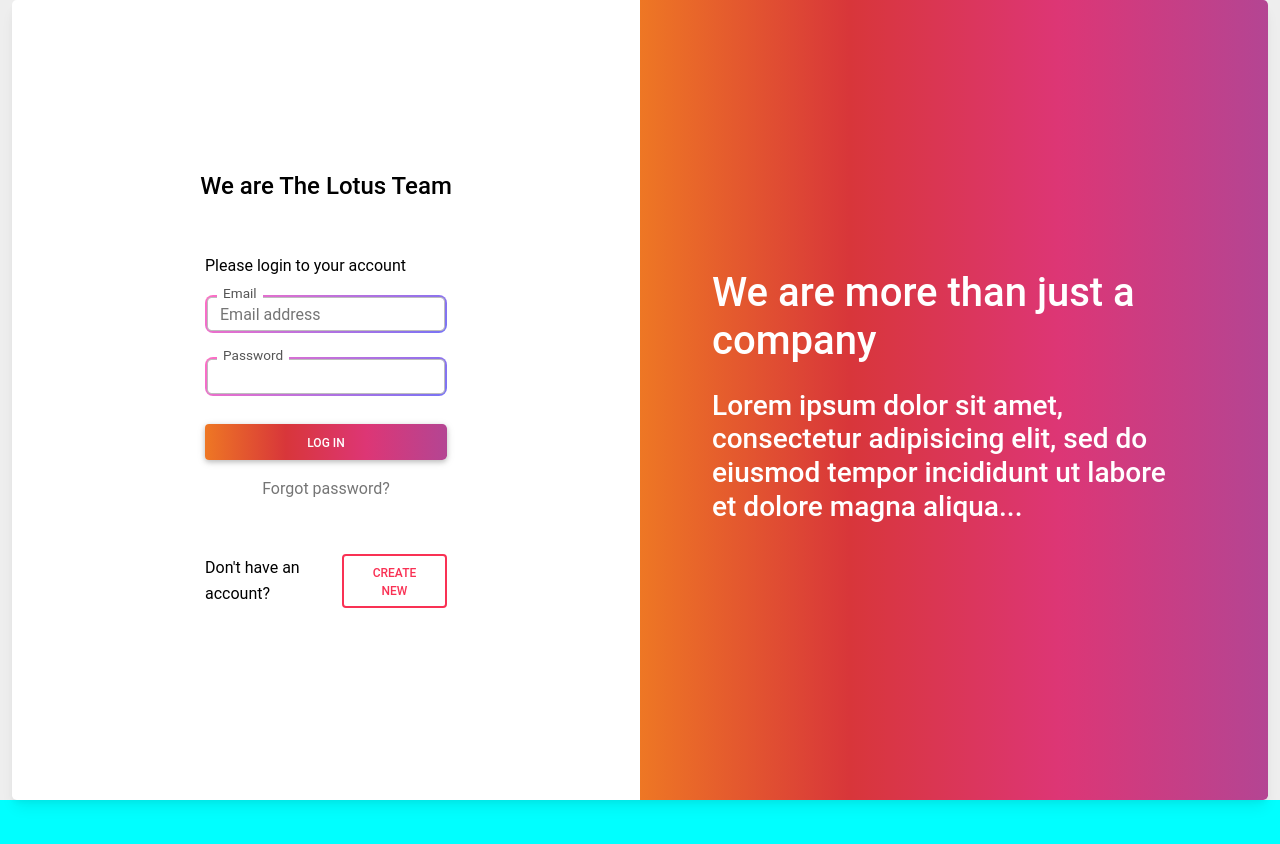
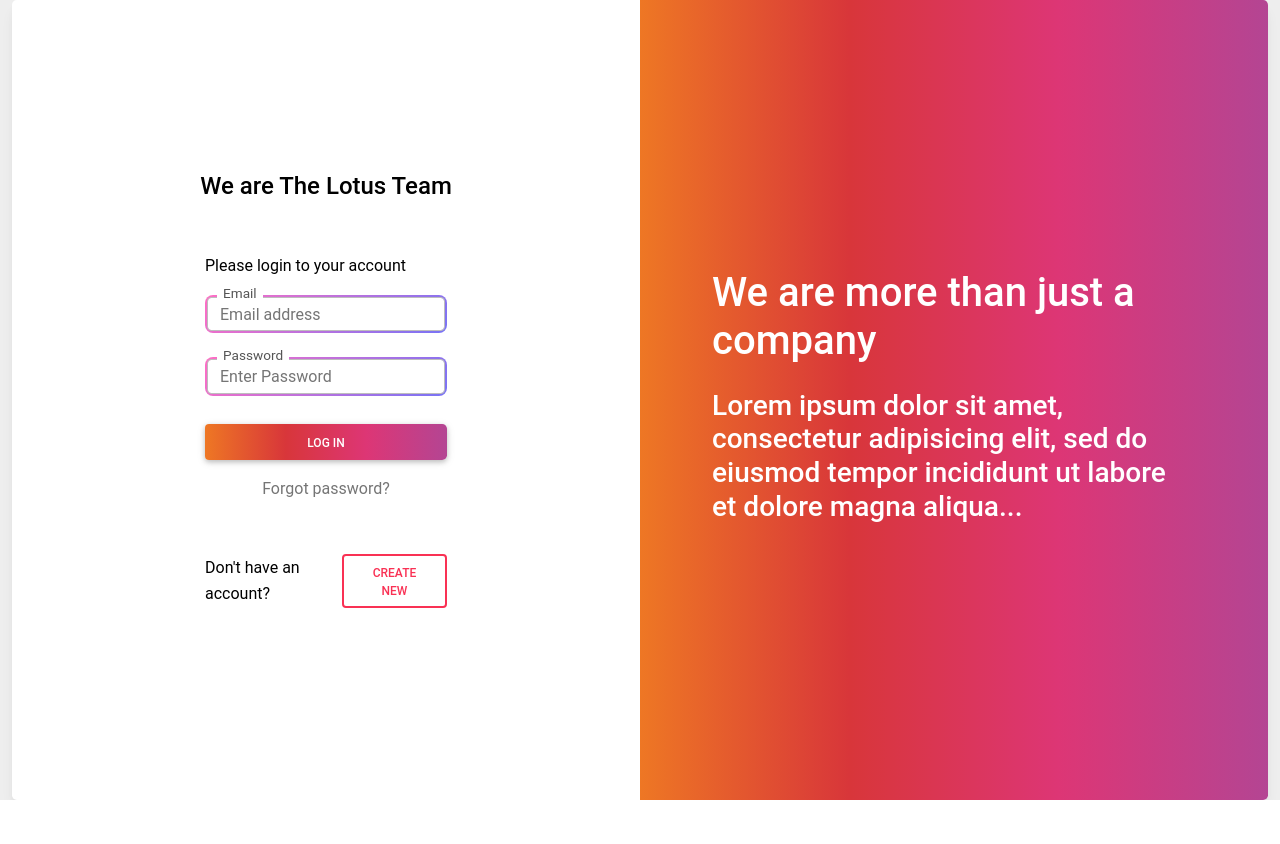
Before and after one commit to Tompi-dev/Login-front, a React (Vite) app in the folder project/: page / in a window 1280 px wide. Shown: the top 844 px of the page. After the commit the page ends 800 px from the top, so only its background shows below. Built offline with nearby package versions, Linux system fonts and the light colour scheme.

Commit message:
Form, submit fixed

```diff
--- a/project/src/components/Auth.jsx
+++ b/project/src/components/Auth.jsx
@@ -58,7 +58,7 @@ export default function Auth() {
                     <div className="text-center">
                       <h4 className="mt-1 mb-5 pb-1">We are The Lotus Team</h4>
                     </div>
-                    <div onClick={handleLogin} className='col-lg-6 mx-auto'>
+                    <form onSubmit={handleLogin} className='col-lg-6 mx-auto'>
                       <p>Please login to your account</p>
 
                       <div className="form-outline-gradient mb-4">
@@ -78,6 +78,7 @@ export default function Auth() {
                           type="password"
                           className="form-control"
                           value={password}
+                          placeholder='Enter Password'
                           onChange={(e) => setPassword(e.target.value)}
                           required
                         />
@@ -97,7 +98,7 @@ export default function Auth() {
                         <p className="mb-0 me-2">Don't have an account?</p>
                         <button type="button" onClick={() => navigate('/register')} className="btn btn-outline-danger" >Create new</button>
                       </div>
-                    </div>
+                    </form>
                   </div>
                 </div>
                 <div className="col-lg-6 d-flex align-items-center gradient-custom-2">
--- a/project/src/components/Register.jsx
+++ b/project/src/components/Register.jsx
@@ -67,7 +67,7 @@ export default function Register() {
                     <div className="text-center">
                       <h4 className="mt-1 mb-5 pb-1">Create Your Account</h4>
                     </div>
-                    <div onClick={handleRegister} action="#" method="POST">
+                    <form onSubmit={handleRegister} action="#" method="POST">
 
                       <p>Please register to continue</p>
 
@@ -99,6 +99,7 @@ export default function Register() {
                         <input
                           type="password"
                           className="form-control"
+                          placeholder='Enter Password'
                           value={password}
                           onChange={(e) => setPassword(e.target.value)}
                           required
@@ -113,7 +114,7 @@ export default function Register() {
                           Register
                         </button>
                       </div>
-                    </div>
+                    </form>
                   </div>
                 </div>
                 <div className="col-lg-6 d-flex align-items-center gradient-custom-2">
--- a/project/src/layouts/MainLayout.css
+++ b/project/src/layouts/MainLayout.css
@@ -1,6 +1,5 @@
 .div-wrapper{
     width: 100%;
     height: 100%;
-    background-color: aqua;
-    height: 1000px;
+
 }
```
